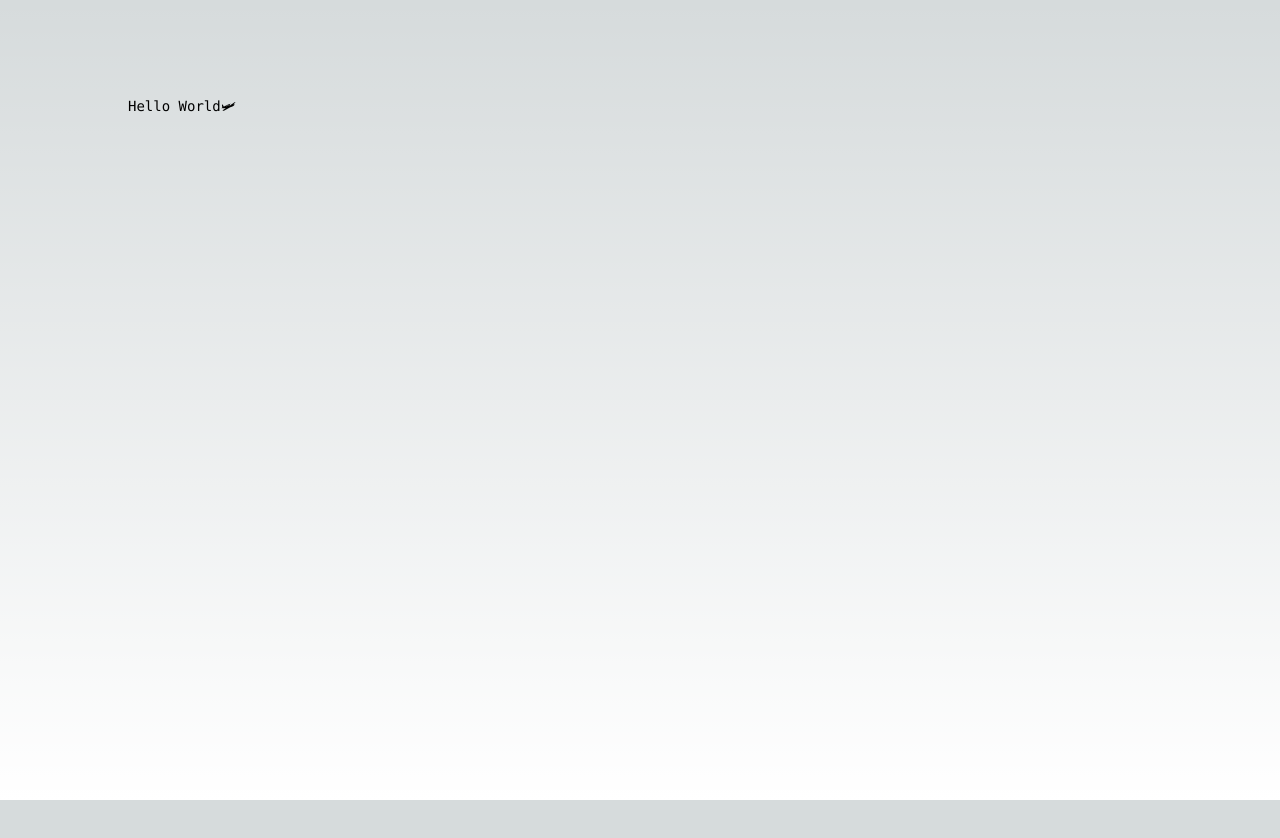
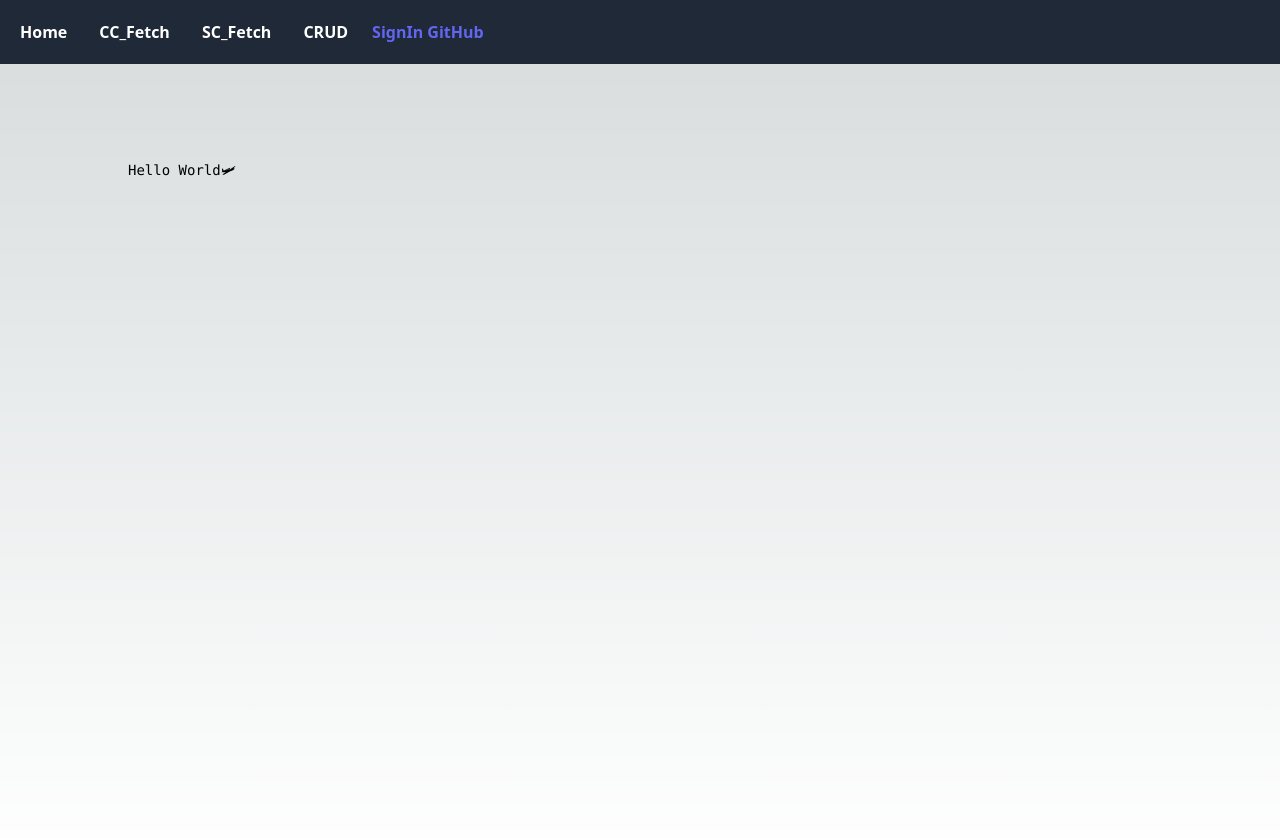
Before and after one commit to hiroshiimaizumi0611/playwright-nextjs, a Next.js app: page / in a window 1280 px wide. Shown: the top 838 px of the page. Before the commit the page ends 800 px from the top, so only its background shows below. Built offline with nearby package versions, Linux system fonts and the light colour scheme; no server answers.

Commit message:
fix layout

```diff
--- a/app/components/nav-bar.tsx
+++ b/app/components/nav-bar.tsx
@@ -54,7 +54,7 @@ export default function NavBar() {
               signIn('github')
             }}
           >
-            SignIN GitHub
+            SignIn GitHub
           </button>
         )}
       </nav>
--- a/app/layout.tsx
+++ b/app/layout.tsx
@@ -1,4 +1,7 @@
+import MonitorSession from './components/monitor-session'
+import NavBar from './components/nav-bar'
 import './globals.css'
+import Provider from './provider'
 
 export const metadata = {
   title: 'e2e lesson',
@@ -12,7 +15,13 @@ export default function RootLayout({
 }) {
   return (
     <html lang="en">
-      <body>{children}</body>
+      <body>
+        <Provider>
+          <MonitorSession />
+          <NavBar />
+          {children}
+        </Provider>
+      </body>
     </html>
   )
 }
```
